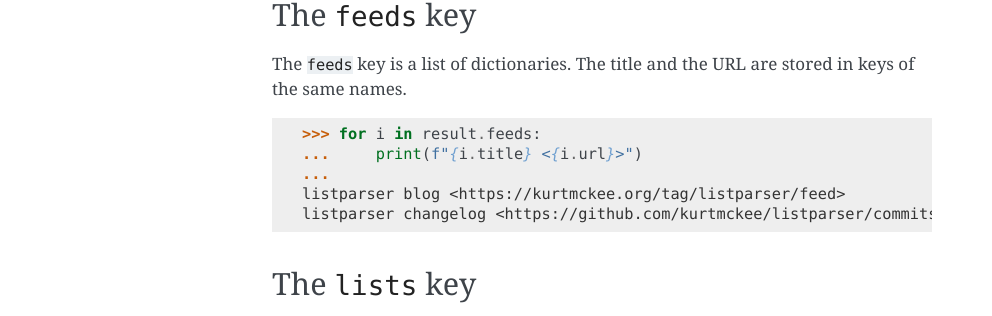
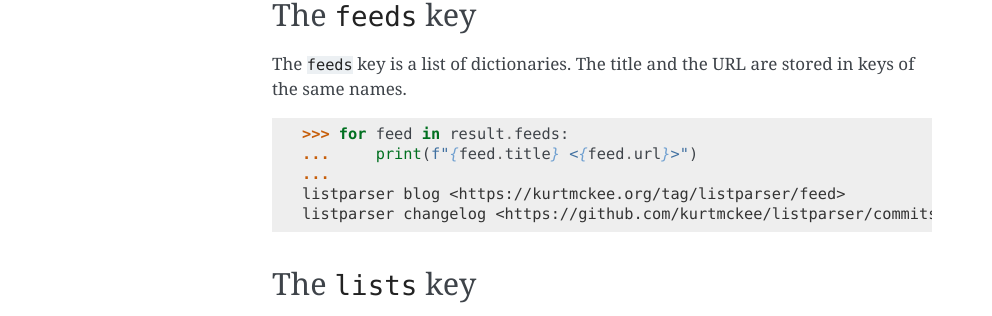
Before and after one commit to kurtmckee/listparser, a Sphinx documentation site: the page built from docs/getting-started.rst, in a window 1280 px wide. Shown: the part 885-1201 px from the top of the page, without its empty margins (148-1140 px from the left). Built offline with Sphinx 7.4.7, drawn with Linux system fonts in a browser that asks for light colours.

Commit message:
Update more Python syntax in the docs

```diff
--- a/docs/getting-started.rst
+++ b/docs/getting-started.rst
@@ -53,8 +53,8 @@ The title and the URL are stored in keys of the same names.
 
 ..  code-block:: pycon
 
-    >>> for i in result.feeds:
-    ...     print(f"{i.title} <{i.url}>")
+    >>> for feed in result.feeds:
+    ...     print(f"{feed.title} <{feed.url}>")
     ...
     listparser blog <https://kurtmckee.org/tag/listparser/feed>
     listparser changelog <https://github.com/kurtmckee/listparser/commits/main.atom>
--- a/docs/http-features.rst
+++ b/docs/http-features.rst
@@ -6,7 +6,7 @@ For example:
 
 ..  code-block:: pycon
 
-    >>> result = listparser.parse('https://domain.example/feeds.opml')
+    >>> result = listparser.parse("https://domain.example/feeds.opml")
 
 A 30-second timeout is set on all requests.
 
@@ -14,7 +14,7 @@ If requests is not installed, listparser will return a dictionary with the follo
 
 ..  code-block:: pycon
 
-    >>> listparser.parse('https://domain.example/feeds.opml')
+    >>> listparser.parse("https://domain.example/feeds.opml")
     {
         'bozo': 1,
         'bozo_exception': ListparserError('requests is not installed...')
```
